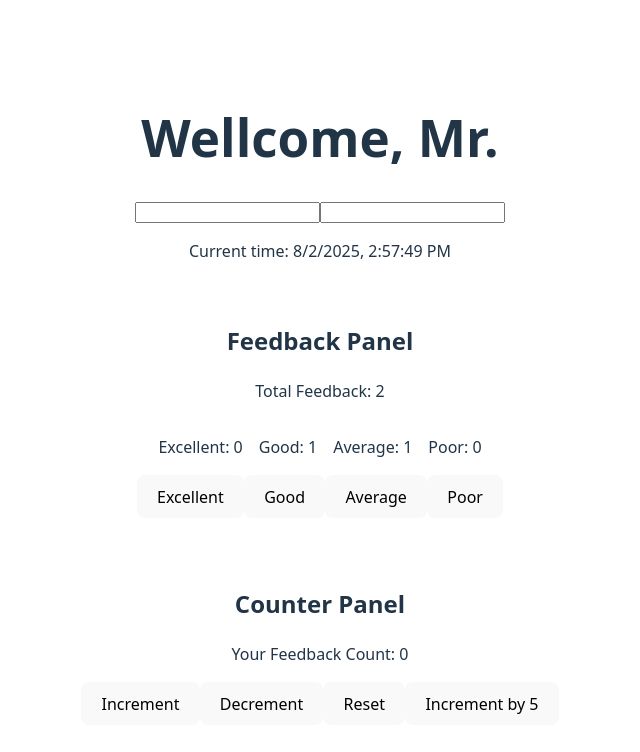
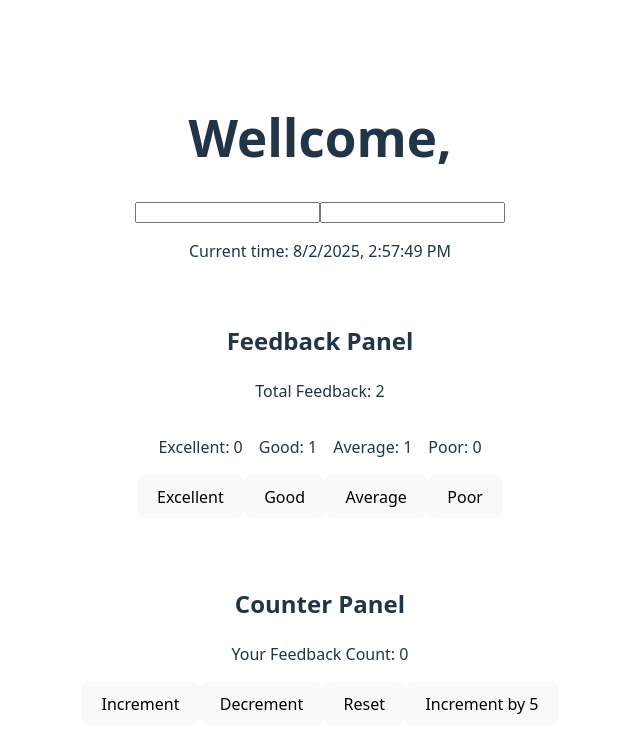
Before and after one commit to PriyanshuValiya/temp-react, a React (Vite) app: page / in a window 1280 px wide. Shown: the top 752 px of the page, without its empty margins (320-960 px from the left). Built offline with nearby package versions, Linux system fonts and the light colour scheme.

Commit message:
Update App.jsx

```diff
--- a/src/App.jsx
+++ b/src/App.jsx
@@ -46,7 +46,7 @@ const [userData, setUserData] = useState({
     <>
       <div>
         <h1>
-          Wellcome, Mr. {userData.firstName} {userData.lastName}
+          Wellcome, {userData.firstName} {userData.lastName}
         </h1>
         <div>
           <input
```
